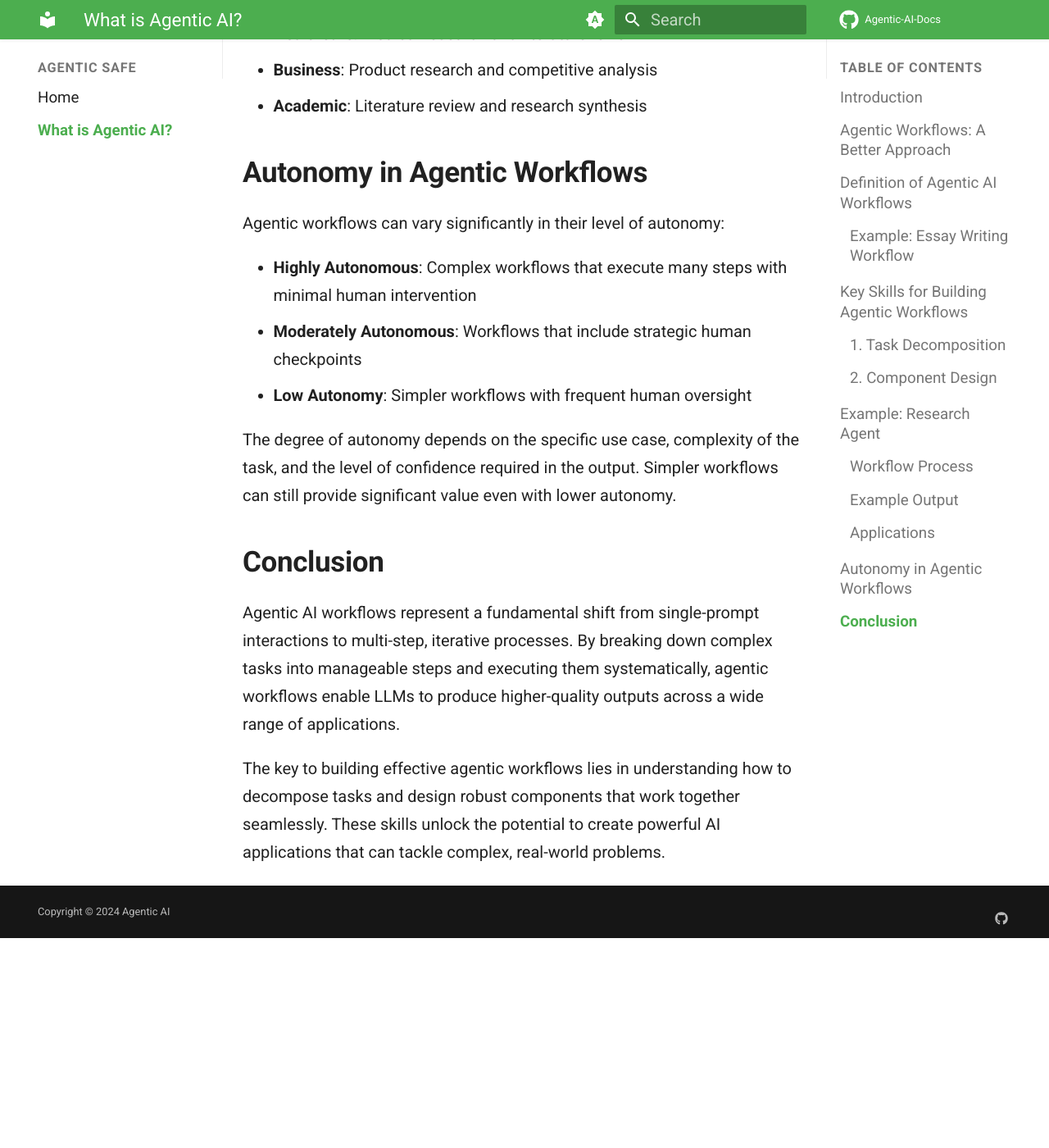
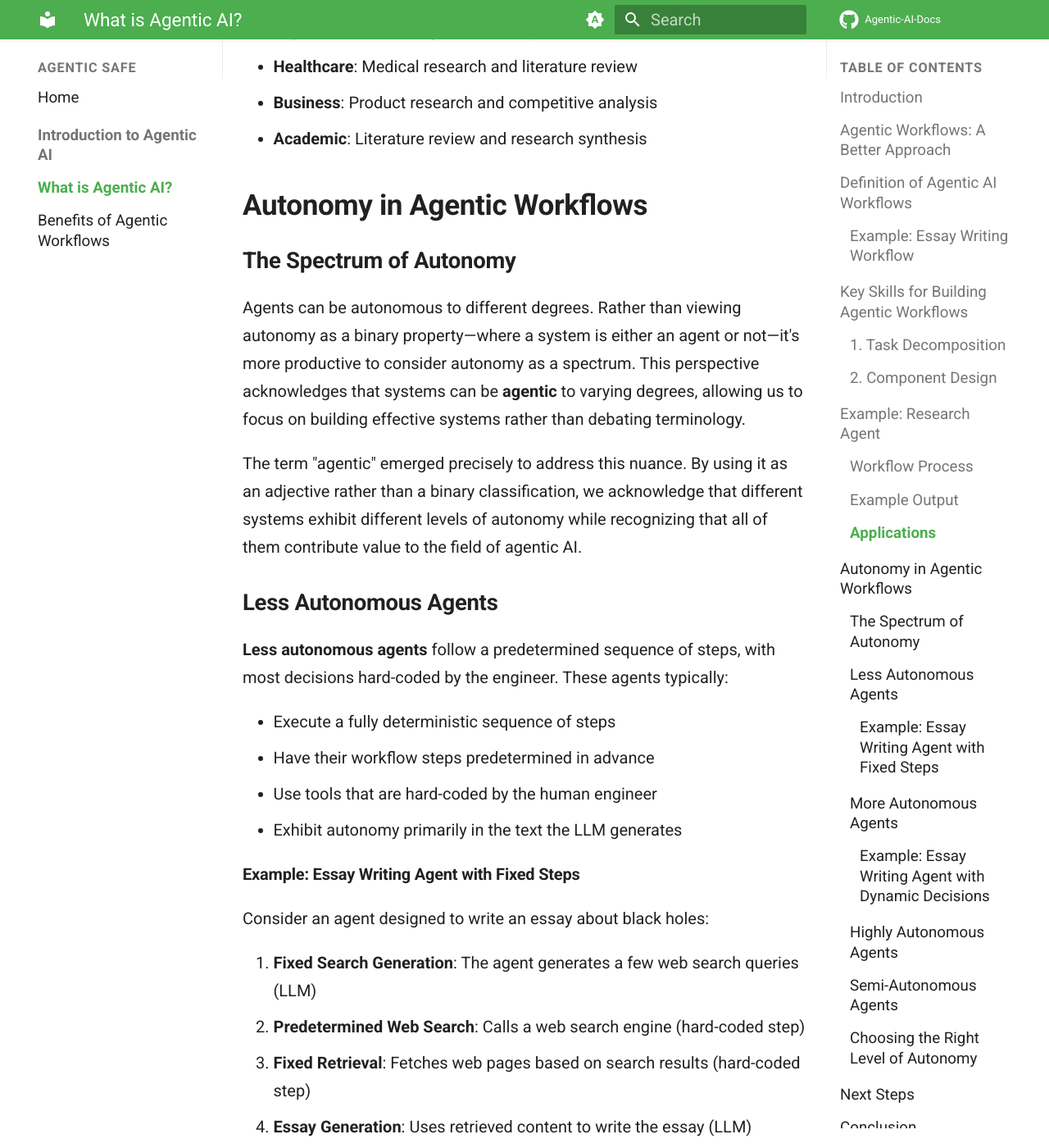
Before and after one commit to ibrahim-shaban-qabaqebo/Agentic-AI-Docs, an MkDocs documentation site: the page built from docs/introduction-to-agentic-ai/what-is-agentic-ai.md, in a window 1280 px wide and 1400 px high, scrolled down 4237 px. Shown: the whole window at 82% size. Built offline with MkDocs 1.6.1 and Material for MkDocs 9.7.7, drawn with Linux system fonts in a browser that asks for light colours; comment, search, counter and statistics services are not loaded; before the commit the page ends 5381 px from its top, so only the background shows below that; some of the changed text lies outside the part shown.

Commit message:
Organize introduction pages into Introduction to Agentic AI folder

```diff
--- a/docs/what-is-agentic-ai.md
+++ b/docs/introduction-to-agentic-ai/what-is-agentic-ai.md
@@ -98,13 +98,84 @@ Research agents have practical applications across various domains:
 
 ## Autonomy in Agentic Workflows
 
-Agentic workflows can vary significantly in their level of autonomy:
+### The Spectrum of Autonomy
 
-- **Highly Autonomous**: Complex workflows that execute many steps with minimal human intervention
-- **Moderately Autonomous**: Workflows that include strategic human checkpoints
-- **Low Autonomy**: Simpler workflows with frequent human oversight
+Agents can be autonomous to different degrees. Rather than viewing autonomy as a binary property—where a system is either an agent or not—it's more productive to consider autonomy as a spectrum. This perspective acknowledges that systems can be **agentic** to varying degrees, allowing us to focus on building effective systems rather than debating terminology.
 
-The degree of autonomy depends on the specific use case, complexity of the task, and the level of confidence required in the output. Simpler workflows can still provide significant value even with lower autonomy.
+The term "agentic" emerged precisely to address this nuance. By using it as an adjective rather than a binary classification, we acknowledge that different systems exhibit different levels of autonomy while recognizing that all of them contribute value to the field of agentic AI.
+
+### Less Autonomous Agents
+
+**Less autonomous agents** follow a predetermined sequence of steps, with most decisions hard-coded by the engineer. These agents typically:
+
+- Execute a fully deterministic sequence of steps
+- Have their workflow steps predetermined in advance
+- Use tools that are hard-coded by the human engineer
+- Exhibit autonomy primarily in the text the LLM generates
+
+#### Example: Essay Writing Agent with Fixed Steps
+
+Consider an agent designed to write an essay about black holes:
+
+1. **Fixed Search Generation**: The agent generates a few web search queries (LLM)
+2. **Predetermined Web Search**: Calls a web search engine (hard-coded step)
+3. **Fixed Retrieval**: Fetches web pages based on search results (hard-coded step)
+4. **Essay Generation**: Uses retrieved content to write the essay (LLM)
+
+In this less autonomous approach, the sequence is linear and deterministic—the engineer decides in advance that the agent will always search the web, fetch results, and then write the essay. This approach works well for many applications and provides predictable, reliable behavior.
+
+### More Autonomous Agents
+
+**More autonomous agents** grant the LLM decision-making authority over the workflow itself. These agents:
+
+- Allow the LLM to decide the sequence of steps dynamically
+- Let the LLM choose which tools to use and when
+- Trust the LLM to make strategic decisions about execution
+- Determine the workflow path at runtime rather than in advance
+
+#### Example: Essay Writing Agent with Dynamic Decisions
+
+For the same essay-writing task, a more autonomous agent might:
+
+1. **Dynamic Decision**: The LLM decides whether to search the web, check recent news sources, or search research paper archives
+2. **Tool Selection**: Based on the decision, the agent calls the chosen tool (e.g., web search engine)
+3. **Flexible Retrieval**: The LLM decides how many web pages to fetch or whether to convert PDFs to text
+4. **Iterative Improvement**: After writing an initial draft, the LLM decides whether to reflect and improve, fetch more information, or produce the final output
+
+In this more autonomous approach, the exact sequence of steps is determined by the LLM during execution, not predetermined by the programmer. This provides greater flexibility but requires more careful design to ensure reliability.
+
+### Highly Autonomous Agents
+
+At the far end of the spectrum, **highly autonomous agents** make extensive decisions autonomously, including:
+
+- Deciding the complete sequence of steps needed to accomplish a task
+- Choosing which tools to use and in what order
+- Creating new functions or tools when needed
+- Adapting their strategy based on intermediate results
+
+These agents represent an active area of research, as they offer the most flexibility but also present challenges in terms of controllability and predictability.
+
+### Semi-Autonomous Agents
+
+**Semi-autonomous agents** occupy the middle ground, where:
+
+- The agent can make some decisions autonomously
+- Tool selection is flexible, but tools are usually predefined
+- The workflow has some structure but allows for dynamic choices
+- Balance between control and flexibility
+
+### Choosing the Right Level of Autonomy
+
+The appropriate level of autonomy depends on your specific application:
+
+- **Less Autonomous**: Ideal when you need predictable, reliable behavior and can determine the optimal workflow in advance. Many valuable business applications exist at this end of the spectrum.
+- **More Highly Autonomous**: Suited for complex, exploratory tasks where the optimal path isn't known in advance. These systems are less easily controllable and more unpredictable, requiring active research and careful design.
+
+Throughout this documentation, you'll learn how to build applications at any point along this spectrum. Each approach has its place, and understanding when to use each level of autonomy is a key skill in building effective agentic systems.
+
+## Next Steps
+
+Now that you understand what agentic AI is and the different levels of autonomy, learn about the **[Benefits of Agentic Workflows](benefits-of-agentic-workflows.md)** to understand why these approaches are so powerful and valuable.
 
 ## Conclusion
 
--- a/mkdocs.yml
+++ b/mkdocs.yml
@@ -14,7 +14,9 @@ copyright: Copyright &copy; 2024 Agentic AI
 
 nav:
   - Home: index.md
-  - What is Agentic AI?: what-is-agentic-ai.md
+  - Introduction to Agentic AI:
+    - What is Agentic AI?: introduction-to-agentic-ai/what-is-agentic-ai.md
+    - Benefits of Agentic Workflows: introduction-to-agentic-ai/benefits-of-agentic-workflows.md
 
 extra:
   # hide the "Made with Material for MkDocs" message
```
Also changed, not shown: docs/index.md (+3 -2 lines), docs/introduction-to-agentic-ai/benefits-of-agentic-workflows.md (added, +68 -0 lines).
